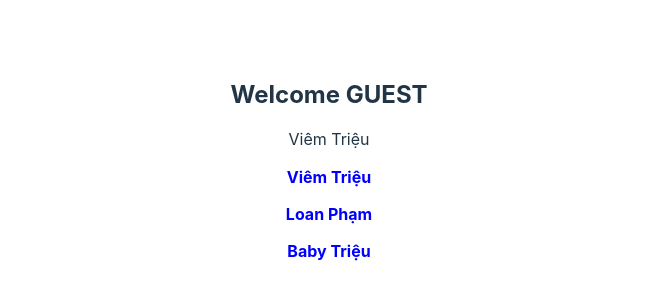
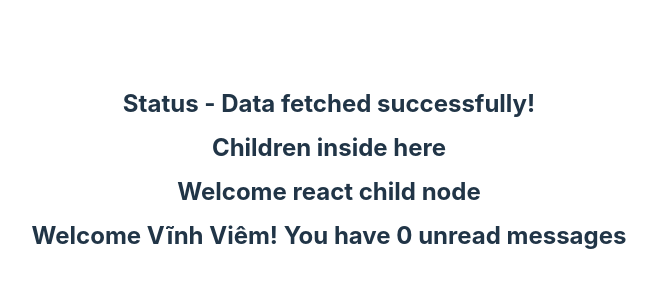
Before and after one commit to tvviem/vite-react-ts-learn, a React (Vite) app: page / in a window 1280 px wide. Shown: the part 230-530 px from the top of the page, without its empty margins (311-968 px from the left). Built offline with nearby package versions, Linux system fonts and the light colour scheme.

Commit message:
2 - union, optional props; and using ReactNode children Props

```diff
--- a/src/App.tsx
+++ b/src/App.tsx
@@ -1,33 +1,18 @@
 import './App.css';
 import { Greet } from './components/Greet';
-import { Person } from './components/Person';
-import PersonList from './components/PersonList';
+import { Heading } from './components/Heading';
+import Oscar from './components/Oscar';
+import { Status } from './components/Status';
 
 function App() {
-  const personName = {
-    fName: 'Viêm',
-    lName: 'Triệu'
-  };
-
-  const nameList = [
-    {
-      fName: 'Viêm',
-      lName: 'Triệu'
-    },
-    {
-      fName: 'Loan',
-      lName: 'Phạm'
-    },
-    {
-      fName: 'Baby',
-      lName: 'Triệu'
-    }
-  ];
   return (
     <div className="App">
-      <Greet name={'Vinh Viem'} messageCount={15} isLoggedIn={false} />
-      <Person name={personName} />
-      <PersonList names={nameList} />
+      <Status status={'success'} />
+      <Heading>Children inside here</Heading>
+      <Oscar>
+        <Heading>Welcome react child node</Heading>
+      </Oscar>
+      <Greet name="Vĩnh Viêm" isLoggedIn={true} />
     </div>
   );
 }
--- a/src/components/Greet.tsx
+++ b/src/components/Greet.tsx
@@ -1,6 +1,6 @@
 type GreetProps = {
   name: string;
-  messageCount: number;
+  messageCount?: number; // optional prop
   isLoggedIn: boolean;
 };
 
@@ -9,7 +9,9 @@
     <div>
       <h2>
         {props.isLoggedIn
-          ? `Welcome ${props.name}! You have ${props.messageCount} unread messages `
+          ? `Welcome ${props.name}! You have ${
+              props.messageCount ? props.messageCount : 0
+            } unread messages `
           : 'Welcome GUEST'}
       </h2>
     </div>
--- /dev/null
+++ b/src/components/Heading.tsx
@@ -0,0 +1,6 @@
+type HeadingProps = {
+  children: string;
+};
+export const Heading = (props: HeadingProps) => {
+  return <h2>{props.children}</h2>;
+};
--- /dev/null
+++ b/src/components/Oscar.tsx
@@ -0,0 +1,11 @@
+import React from 'react';
+
+type OscarProps = {
+  children: React.ReactNode; // >= react 17, needn't import
+};
+
+const Oscar = (props: OscarProps) => {
+  return <div>{props.children}</div>;
+};
+
+export default Oscar;
--- /dev/null
+++ b/src/components/Status.tsx
@@ -0,0 +1,21 @@
+import React from 'react';
+
+type StatusProps = {
+  status: 'loading' | 'success' | 'error';
+};
+
+export const Status = (props: StatusProps) => {
+  let message;
+  if (props.status === 'loading') {
+    message = 'Loading...';
+  } else if (props.status === 'success') {
+    message = 'Data fetched successfully!';
+  } else if (props.status === 'error') {
+    message = 'Error fetching data';
+  }
+  return (
+    <div>
+      <h2>Status - {message}</h2>
+    </div>
+  );
+};
```
